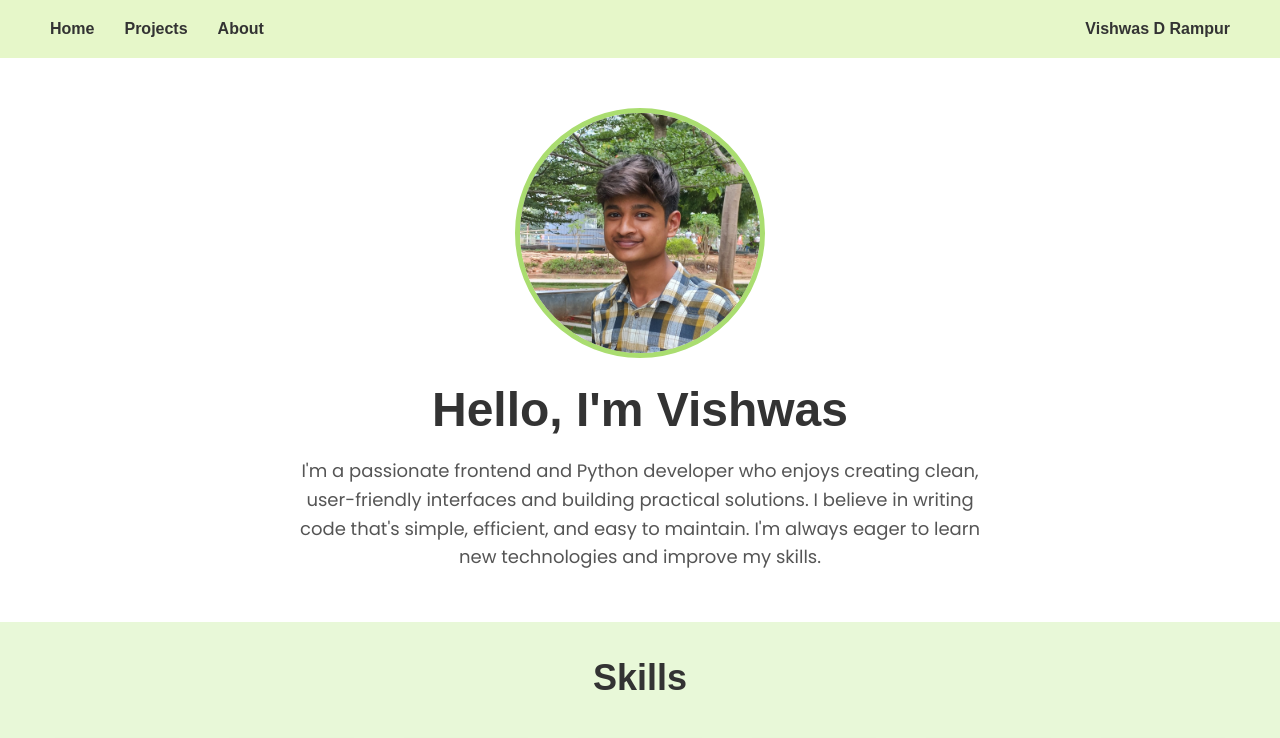
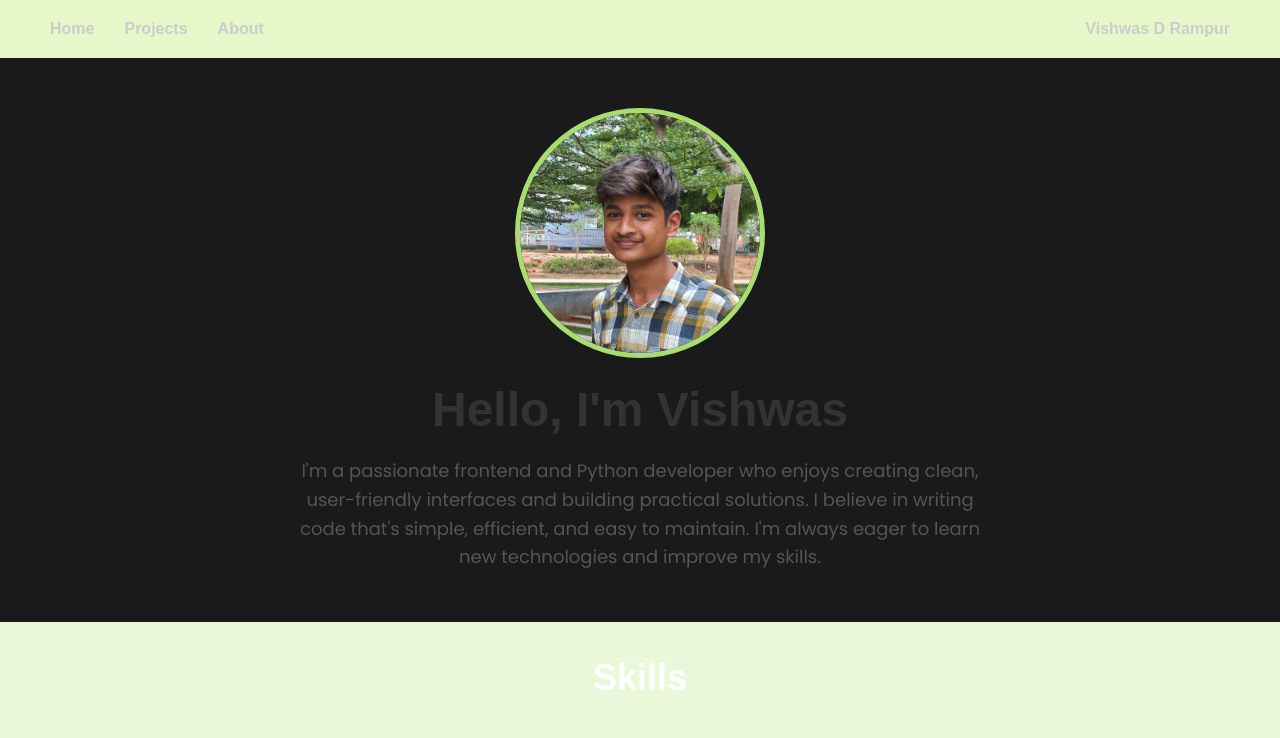
Before and after one commit to Vishwas-Rampur/Portfolio, a plain HTML site: page index.html in a window 1280 px wide. Shown: the top 738 px of the page. Drawn offline with Linux system fonts and the light colour scheme.

Commit message:
Update style.css

```diff
--- a/style.css
+++ b/style.css
@@ -6,8 +6,8 @@
 }
 
 body {
-  background-color: white;
-  color: #333;
+  background-color: #1a1a1a; /* Dark background */
+  color: #ccc;
 }
 
 header {
@@ -27,7 +27,7 @@ nav ul {
 
 nav ul li a {
   text-decoration: none;
-  color: #333;
+  color: #ccc;
   font-weight: bold;
   transition: color 0.3s ease;
 }
@@ -95,7 +95,7 @@ footer {
 
 .skills-title {
   font-size: 36px;
-  color: #333;
+  color: #fff;
   margin-bottom: 40px;
   font-family: 'Segoe UI', Tahoma, Geneva, Verdana, sans-serif;
 }
@@ -254,7 +254,7 @@ footer {
   font-family: 'Poppins', sans-serif;
 }
 .footer {
-  background-color: white;
+  background-color: #333;
   padding: 20px 40px;
   border-top: 1px solid #ddd;
 }
```
